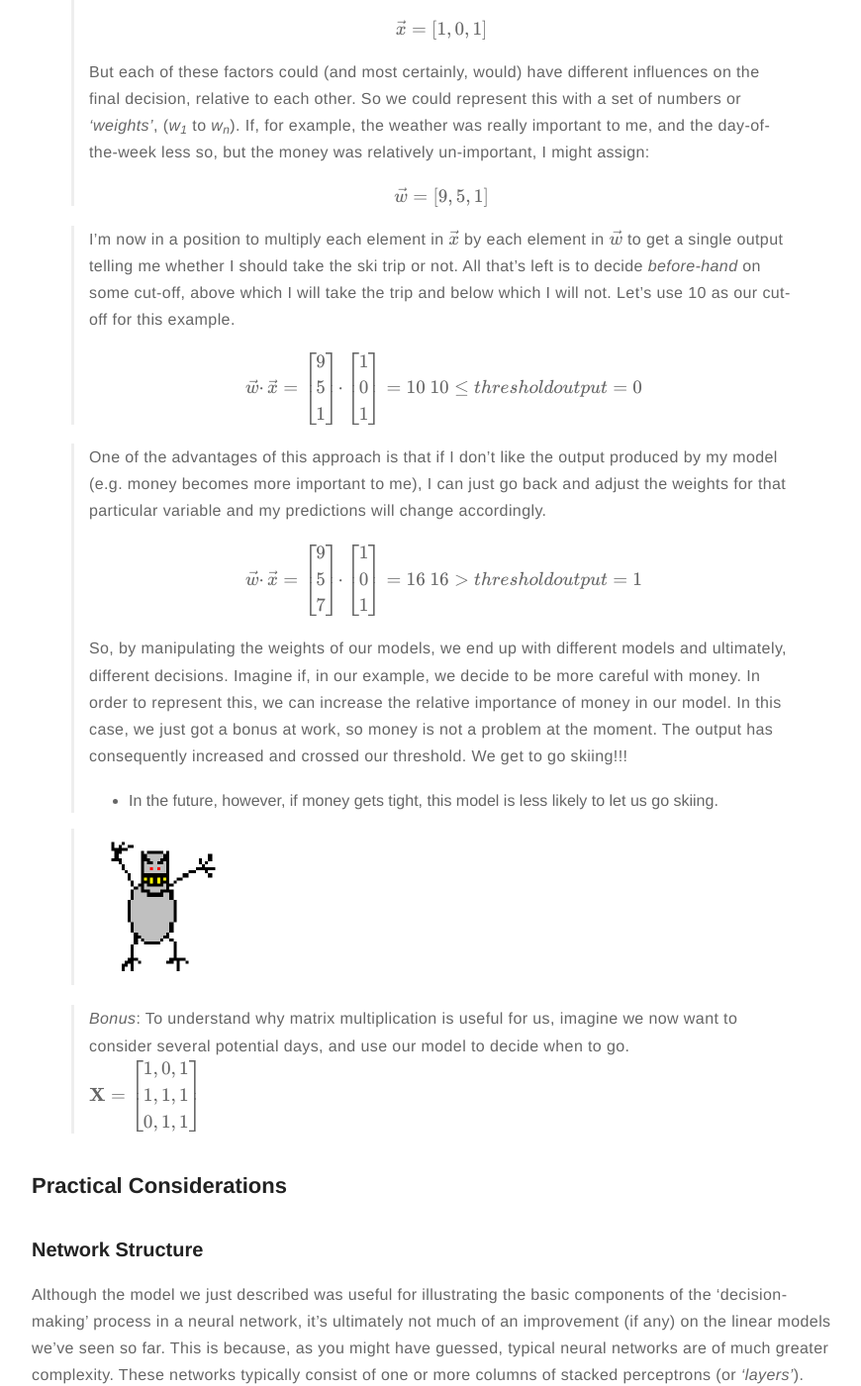
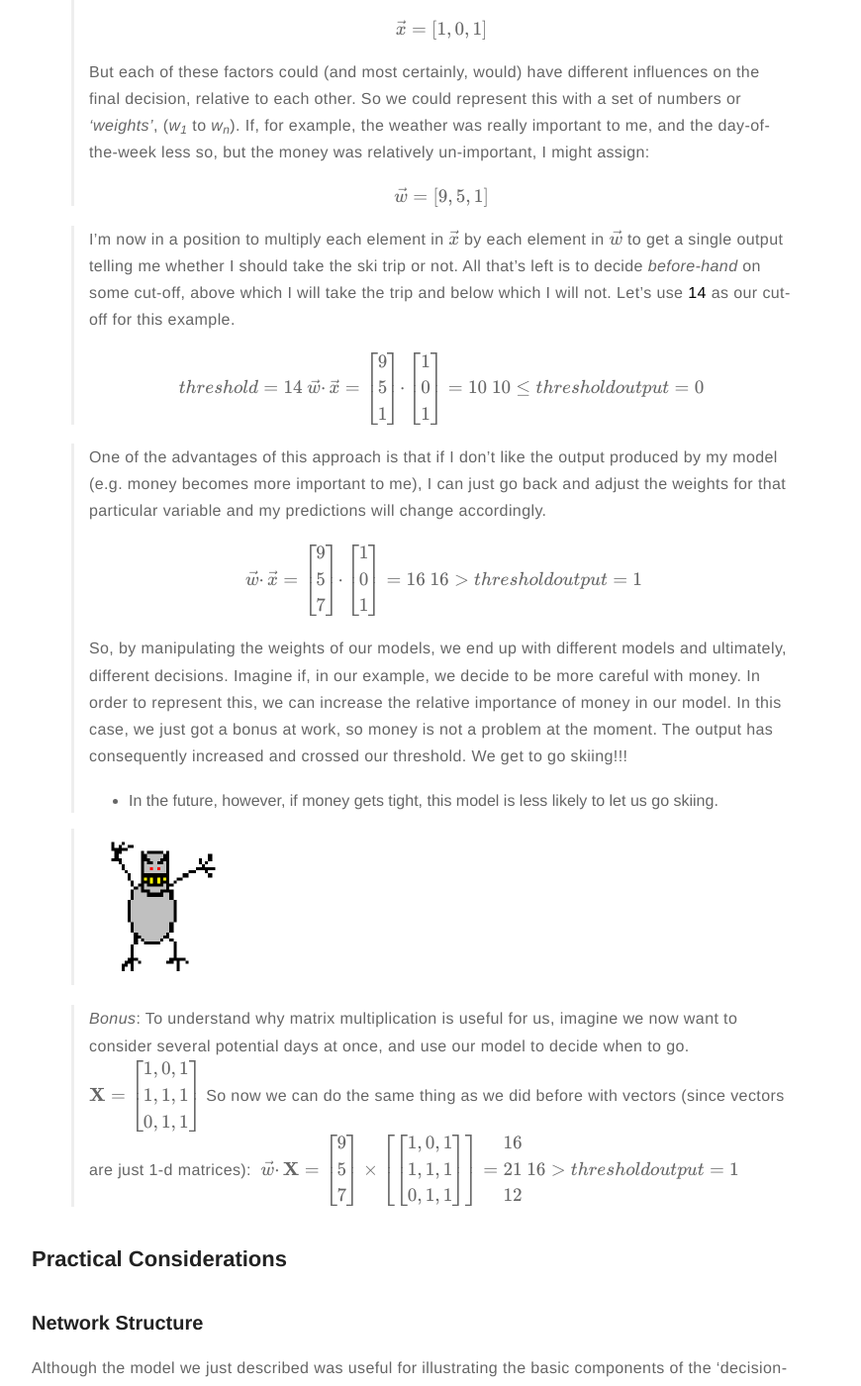
Before and after one commit to meccaLeccaHi/meccaLeccaHi.github.io, a Jekyll site: the page built from _posts/2018-10-30-neural_nets-tensorflow.md, in a window 1280 px wide and 1400 px high, scrolled down 6625 px. Shown: the whole window at 99% size, without its empty margins (203-1073 px from the left). Built offline with Jekyll 4.4.1, drawn with Linux system fonts in a browser that asks for light colours; formulas are drawn with MathJax 3; comment, search, counter and statistics services are not loaded; grey boxes are pictures that could not be loaded.

Commit message:
adding text

```diff
--- a/_posts/2018-10-30-neural_nets-tensorflow.md
+++ b/_posts/2018-10-30-neural_nets-tensorflow.md
@@ -220,9 +220,10 @@ Although these models were structured to behave like neurons, their behavior can
 \vec{w}   = [9,5,1]
 \end{equation*}$$
 
->I'm now in a position to multiply each element in $\vec{x}$ by each element in $\vec{w}$ to get a single output telling me whether I should take the ski trip or not. All that's left is to decide _before-hand_ on some cut-off, above which I will take the trip and below which I will not. Let's use 10 as our cut-off for this example.
+>I'm now in a position to multiply each element in $\vec{x}$ by each element in $\vec{w}$ to get a single output telling me whether I should take the ski trip or not. All that's left is to decide _before-hand_ on some cut-off, above which I will take the trip and below which I will not. Let's use **14** as our cut-off for this example.
 >
 >$$\begin{equation*}
+	threshold = 14
     \ \vec{w} \cdotp \vec{x} = \left[\begin{array}{c} 9 \\ 5 \\ 1 \end{array} \right]
     \cdotp \left[\begin{array}{c} 1 \\ 0 \\ 1 \end{array} \right] = 10 \\
      \ 10 \leq threshold \\
@@ -245,11 +246,18 @@ Although these models were structured to behave like neurons, their behavior can
 
 ><img src="/assets/images/neural_nets/ski_guy.gif" style="height: 150px">
 
-> *Bonus*: To understand why matrix multiplication is useful for us, imagine we now want to consider several potential days, and use our model to decide when to go.
+> *Bonus*: To understand why matrix multiplication is useful for us, imagine we now want to consider several potential days at once, and use our model to decide when to go.
 >$${\begin{equation*}
 \mathbf{X}   = \begin{bmatrix}1,0,1\\1,1,1\\0,1,1\end{bmatrix}
 \end{equation*}}$$
-
+> So now we can do the same thing as we did before with vectors (since vectors are just 1-d matrices):
+>$$\begin{equation*}
+    \ \vec{w} \cdotp \mathbf{X} = \left[\begin{array}{c} 9 \\ 5 \\ 7 \end{array} \right]
+    \times \left[\begin{bmatrix}1,0,1\\1,1,1\\0,1,1\end{bmatrix} \right] =
+	\begin{array}{c} 16 \\ 21 \\ 12 \end{array} \\
+     \ 16 > threshold \\
+     output=1
+\end{equation*}$$
 
 <a id='nn-practical'></a>
 ## Practical Considerations
```
